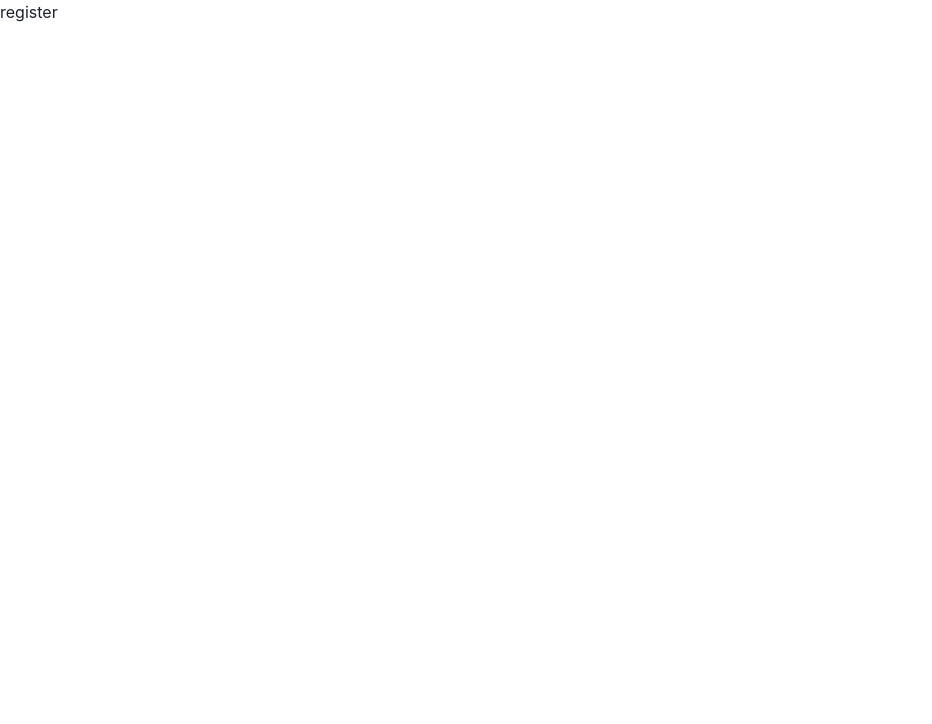
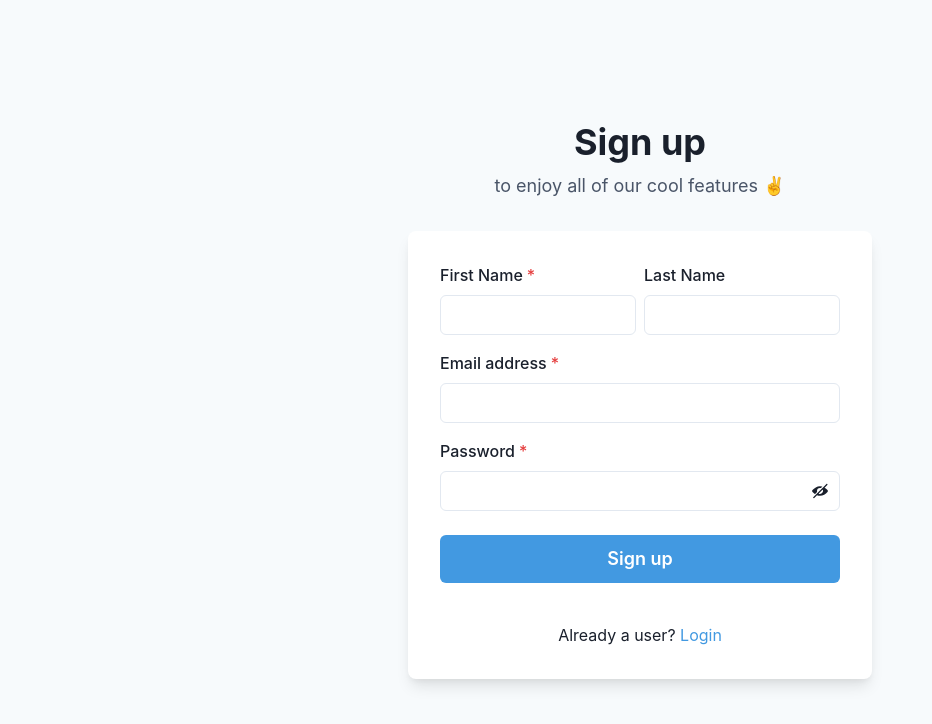
Before and after one commit to Revirdi/individual-project, a Next.js app: page /register in a window 1280 px wide. Shown: the top 724 px of the page, without its empty margins (0-932 px from the left). Built offline with nearby package versions, Linux system fonts and the light colour scheme.

Commit message:
Styling register pages

```diff
--- a/pages/register.js
+++ b/pages/register.js
@@ -1,5 +1,103 @@
-import React from "react";
+import {
+  Flex,
+  Box,
+  FormControl,
+  FormLabel,
+  Input,
+  InputGroup,
+  HStack,
+  InputRightElement,
+  Stack,
+  Button,
+  Heading,
+  Text,
+  useColorModeValue,
+  Link,
+} from "@chakra-ui/react";
+import { useState } from "react";
+import { ViewIcon, ViewOffIcon } from "@chakra-ui/icons";
 
-export default function register() {
-  return <div>register</div>;
+export default function SignupCard() {
+  const [showPassword, setShowPassword] = useState(false);
+
+  return (
+    <Flex
+      minH={"100vh"}
+      align={"center"}
+      justify={"center"}
+      bg={useColorModeValue("gray.50", "gray.800")}
+    >
+      <Stack spacing={8} mx={"auto"} maxW={"lg"} py={12} px={6}>
+        <Stack align={"center"}>
+          <Heading fontSize={"4xl"} textAlign={"center"}>
+            Sign up
+          </Heading>
+          <Text fontSize={"lg"} color={"gray.600"}>
+            to enjoy all of our cool features ✌️
+          </Text>
+        </Stack>
+        <Box
+          rounded={"lg"}
+          bg={useColorModeValue("white", "gray.700")}
+          boxShadow={"lg"}
+          p={8}
+        >
+          <Stack spacing={4}>
+            <HStack>
+              <Box>
+                <FormControl id="firstName" isRequired>
+                  <FormLabel>First Name</FormLabel>
+                  <Input type="text" />
+                </FormControl>
+              </Box>
+              <Box>
+                <FormControl id="lastName">
+                  <FormLabel>Last Name</FormLabel>
+                  <Input type="text" />
+                </FormControl>
+              </Box>
+            </HStack>
+            <FormControl id="email" isRequired>
+              <FormLabel>Email address</FormLabel>
+              <Input type="email" />
+            </FormControl>
+            <FormControl id="password" isRequired>
+              <FormLabel>Password</FormLabel>
+              <InputGroup>
+                <Input type={showPassword ? "text" : "password"} />
+                <InputRightElement h={"full"}>
+                  <Button
+                    variant={"ghost"}
+                    onClick={() =>
+                      setShowPassword((showPassword) => !showPassword)
+                    }
+                  >
+                    {showPassword ? <ViewIcon /> : <ViewOffIcon />}
+                  </Button>
+                </InputRightElement>
+              </InputGroup>
+            </FormControl>
+            <Stack spacing={10} pt={2}>
+              <Button
+                loadingText="Submitting"
+                size="lg"
+                bg={"blue.400"}
+                color={"white"}
+                _hover={{
+                  bg: "blue.500",
+                }}
+              >
+                Sign up
+              </Button>
+            </Stack>
+            <Stack pt={6}>
+              <Text align={"center"}>
+                Already a user? <Link color={"blue.400"}>Login</Link>
+              </Text>
+            </Stack>
+          </Stack>
+        </Box>
+      </Stack>
+    </Flex>
+  );
 }
```
